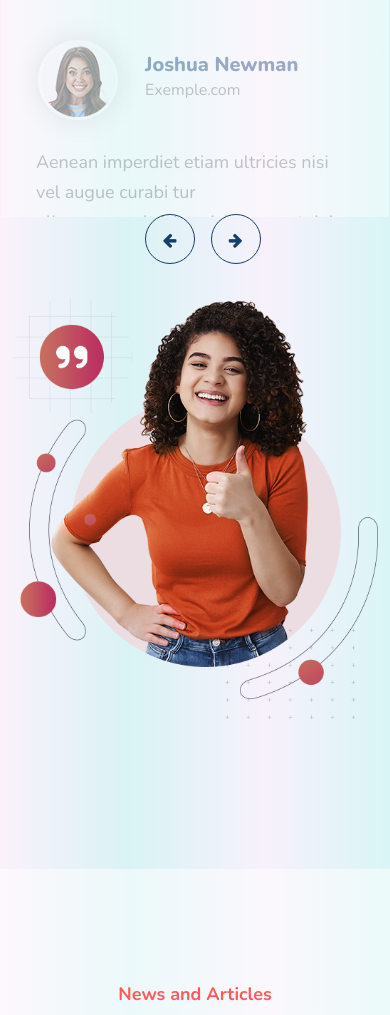
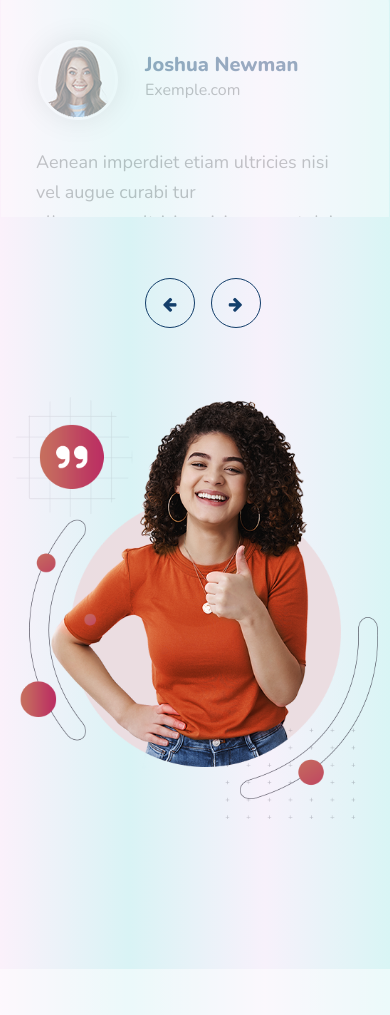
Before and after one commit to sanowar-dwn/Rankon, a plain HTML site: page index.html in a window 390 px wide. Shown: the part 10365-11380 px from the top of the page. Drawn offline with nearby package versions, Linux system fonts and the light colour scheme.

Commit message:
review arrow position

```diff
--- a/css/media.css
+++ b/css/media.css
@@ -768,7 +768,7 @@
     .story-counter-medium{
         display: block;
     }
-    .review-right{
-        padding-top: 80px;
+    .review-right {
+        padding-top: 180px;
     }
 }
```
